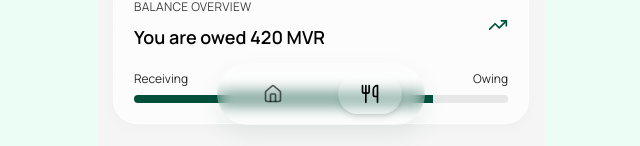
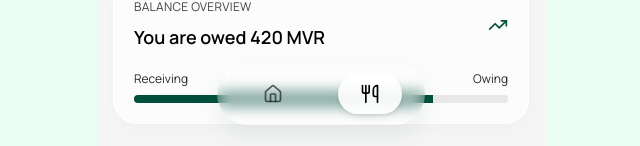
Before and after one commit to Rahil69/Split-website, a React (Vite) app: page / in a window 1280 px wide. Shown: the part 651-797 px from the top of the page, without its empty margins (319-959 px from the left). Built offline with nearby package versions, Linux system fonts and the light colour scheme.

Commit message:
navbar ui changes

```diff
--- a/src/components/BottomNav.jsx
+++ b/src/components/BottomNav.jsx
@@ -30,7 +30,7 @@ function BottomNav(props) {
           <span
             className={`flex h-10 w-16 items-center justify-center rounded-full transition ${
               props.activePage === "Split"
-                ? "bg-white/20 shadow-md  ring-black/5"
+                ? "bg-white/90 shadow-md  ring-black/5"
                 : ""
             }`}
           >
```
